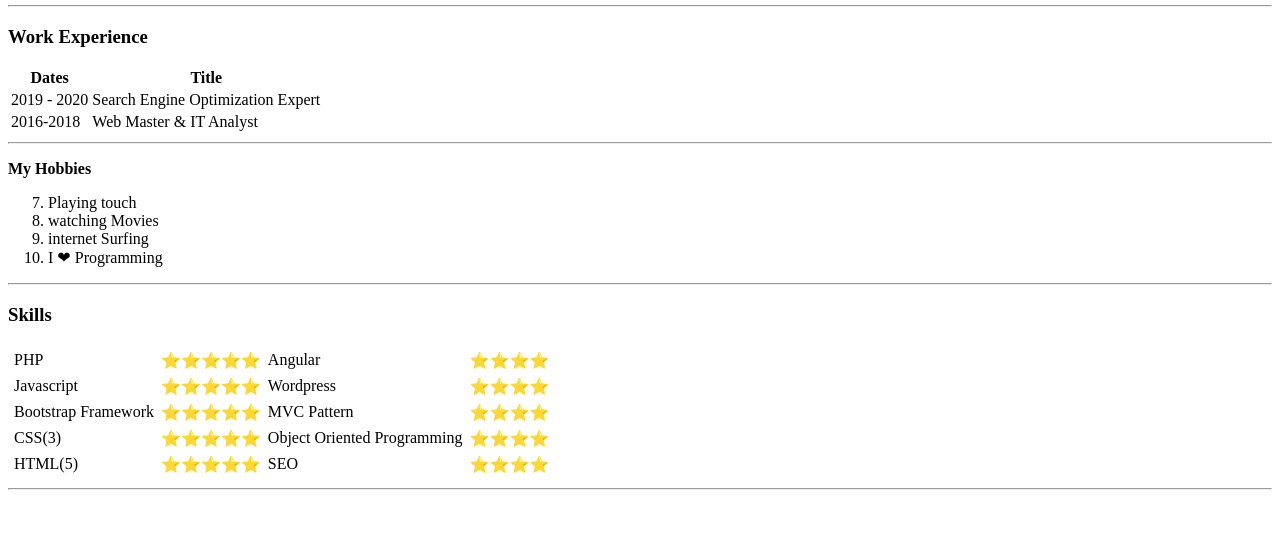
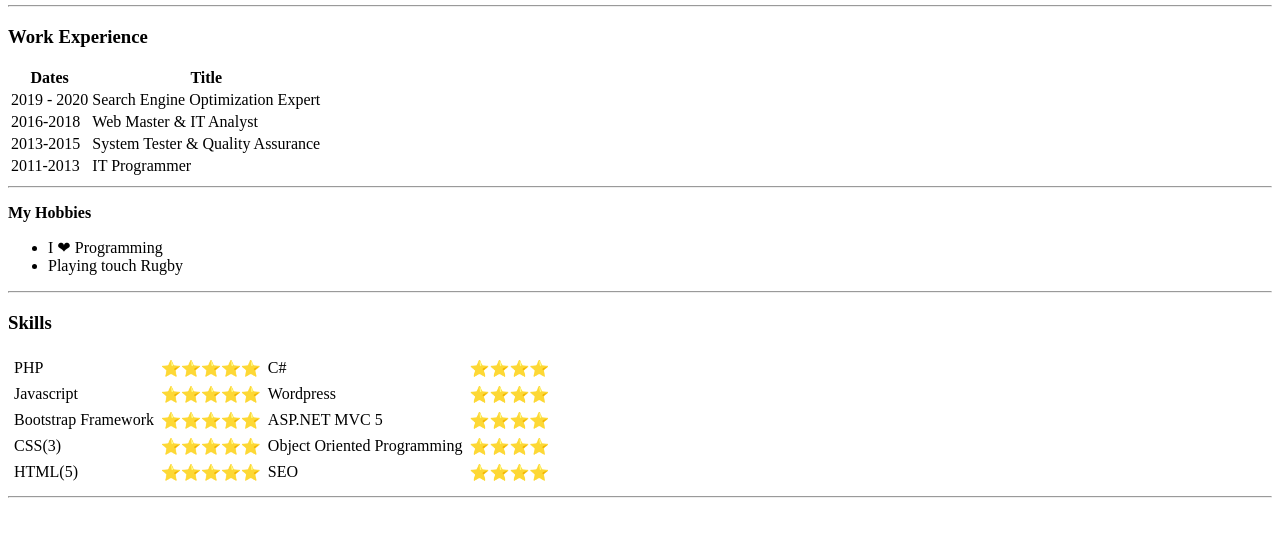
Before and after one commit to amenavadei/cv, a plain HTML site: page index.html in a window 1280 px wide. Shown: the part 181-718 px from the top of the page. Drawn offline with Linux system fonts and the light colour scheme.

Commit message:
Update index.html

```diff
--- a/index.html
+++ b/index.html
@@ -41,11 +41,20 @@
                 <td>Search Engine Optimization Expert</td>
 
              </tr>
-
              <tr>
                  <td>2016-2018</td>
                 <td>Web Master & IT Analyst</td>
              </tr>
+              <tr>
+                 <td>2013-2015</td>
+                <td>System Tester & Quality Assurance</td>
+             </tr>
+
+                <tr>
+                 <td>2011-2013</td>
+                <td>IT Programmer</td>
+             </tr>
+
             </tbody>
 
 
@@ -60,13 +69,11 @@
 
       <p> <strong>My Hobbies</strong></p>
 
-     <ol start="7">
-         <li>Playing touch</li>
-         <li>watching Movies</li>
-         <li>internet Surfing</li>
+     <ul>
          <li>I &#10084; Programming</li>
+         <li>Playing touch Rugby</li>
 
-     </ol>
+    </ul>
 
       <hr>
 
@@ -76,7 +83,7 @@
           <tr>
               <td>PHP</td>
               <td>&#11088;&#11088;&#11088;&#11088;&#11088;</td>
-              <td>Angular</td>
+              <td>C#</td>
               <td>&#11088;&#11088;&#11088;&#11088;</td>
           </tr>
           <tr>
@@ -88,7 +95,7 @@
           <tr>
               <td>Bootstrap Framework</td>
               <td>&#11088;&#11088;&#11088;&#11088;&#11088;</td>
-              <td>MVC Pattern</td>
+              <td>ASP.NET MVC 5</td>
               <td>&#11088;&#11088;&#11088;&#11088;</td>
           </tr>
          <tr>
```
